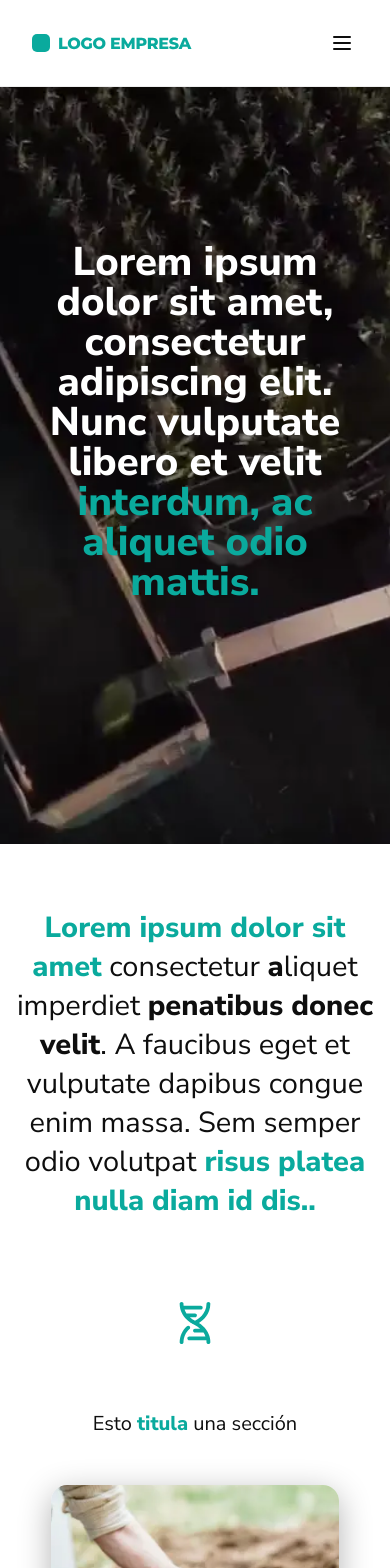
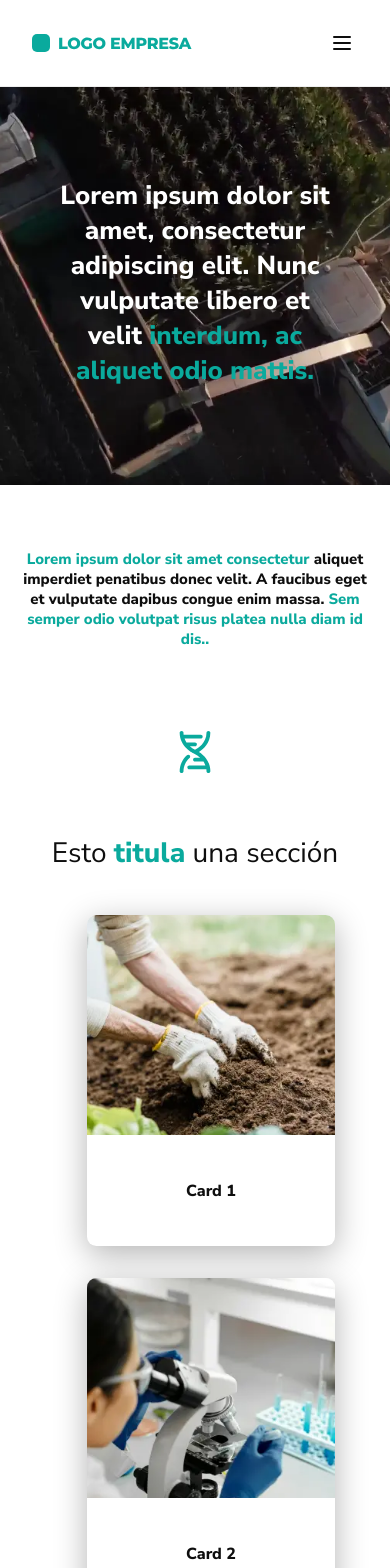
Before and after one commit to tinchx1/frontend-test, a Next.js app: page / in a window 390 px wide. Shown: the top 1568 px of the page. Built offline with nearby package versions, Linux system fonts and the light colour scheme.

Commit message:
Update SCSS styles across multiple components for improved mobile responsiveness and layout adjustments. Adjustments include changing grid settings in CardsSection, refining typography in FAQ, Hero, Intro, Sponsors, and Testimonials components, and modifying dimensions for better visual consistency.

```diff
--- a/src/components/CardsSection.scss
+++ b/src/components/CardsSection.scss
@@ -21,7 +21,7 @@
     @include container;
     max-width: 1400px;
     display: grid;
-    grid-template-columns: repeat(auto-fit, minmax(350px, 1fr));
+    grid-template-columns: repeat(auto-fit, minmax(322px, 1fr));
     gap: $spacing-2xl;
     justify-items: center;
   }
@@ -30,11 +30,12 @@
     @include card-base;
     @include card-hover;
     overflow: hidden;
-    max-width: 400px;
-    width: 100%;
+    width: 322px;
+    height: 430px;
     display: flex;
     flex-direction: column;
     box-shadow: 0 8px 32px rgba(0, 0, 0, 0.3);
+    border-radius: 12px;
 
     &:hover {
       box-shadow: 0 12px 48px rgba(0, 0, 0, 0.4);
@@ -78,21 +79,38 @@
 
   @include mobile-only {
     &__section-title {
-      font-size: $font-size-xl;
+      font-family: 'Nunito Sans', sans-serif;
+      font-weight: 400;
+      font-size: 28px;
+      line-height: 100%;
+      letter-spacing: 0%;
+      text-align: center;
+    }
+
+    &__section-title-accent {
+      font-family: 'Nunito Sans', sans-serif;
+      font-weight: 800;
+      font-size: 28px;
+      line-height: 100%;
+      letter-spacing: 0%;
+      text-align: center;
     }
 
     &__container {
       grid-template-columns: 1fr;
       gap: $spacing-xl;
-      max-width: 320px;
+      max-width: 248px;
+      margin-bottom: $spacing-4xl;
     }
 
     &__item {
-      max-width: 100%;
+      width: 248px;
+      height: 331px;
+      border-radius: 9.24px;
     }
 
     &__image {
-      height: 250px;
+      height: 220px;
     }
 
     &__content {
--- a/src/components/FAQ.scss
+++ b/src/components/FAQ.scss
@@ -13,10 +13,26 @@
   &__title {
     @include section-title;
     font-size: $font-size-3xl;
+
+    @include mobile-only {
+      font-family: $font-family-nunito;
+      font-weight: $font-weight-normal;
+      font-size: 28px;
+      letter-spacing: 0%;
+      text-align: center;
+    }
   }
 
   &__highlight {
     @include text-highlight;
+
+    @include mobile-only {
+      font-family: $font-family-nunito;
+      font-weight: $font-weight-extrabold;
+      font-size: 28px;
+      letter-spacing: 0%;
+      text-align: center;
+    }
   }
 
   &__list {
@@ -43,8 +59,9 @@
     border: none;
     text-align: left;
     font-family: $font-family-nunito;
-    font-size: $font-size-lg;
-    font-weight: $font-weight-medium;
+    font-size: 19.35px;
+    font-weight: $font-weight-bold;
+    letter-spacing: 0%;
     color: $color-primary;
     cursor: pointer;
     display: flex;
@@ -115,8 +132,10 @@
       padding: $spacing-xl $spacing-lg;
       margin: 0;
       color: $color-gray-600;
-      line-height: $line-height-relaxed;
-      font-size: $font-size-sm;
+      font-family: $font-family-nunito;
+      font-weight: $font-weight-bold;
+      font-size: 14.58px;
+      letter-spacing: 0%;
     }
   }
 
--- a/src/components/Hero.scss
+++ b/src/components/Hero.scss
@@ -4,7 +4,8 @@
 .hero {
   position: relative;
   width: 100%;
-  height: 100vh;
+  margin-top: 60px;
+  height: 425px;
   @include flex-center;
   overflow: hidden;
 
@@ -12,6 +13,7 @@
     justify-content: flex-start;
     align-items: flex-end;
     padding-bottom: 10rem;
+    height: 690px;
   }
 
   &__image {
@@ -38,16 +40,22 @@
       align-items: flex-start;
       text-align: left;
       margin-left: 12rem;
-      margin-bottom: $spacing-4xl;
+      margin-bottom: $spacing-xl;
       max-width: 40rem;
     }
   }
 
   &__heading {
+    padding-top: 20px;
     font-family: $font-family-nunito;
-    font-size: 40px;
+    font-size: 26px;
     font-weight: $font-weight-bold;
-    line-height: 100%;
+    max-width: 285px;
+
+    @include tablet-up {
+      font-size: 40px;
+      max-width: 40rem;
+    }
   }
 
   &__subheading {
--- a/src/components/Intro.scss
+++ b/src/components/Intro.scss
@@ -51,4 +51,39 @@
     font-size: clamp(1rem, 3vw, 1.25rem);
     line-height: $line-height-normal;
   }
+
+  // Mobile styles
+  @media (max-width: 768px) {
+    &__heading {
+      font-family: $font-family-nunito;
+      font-weight: 800;
+      font-size: 15px;
+      letter-spacing: 0%;
+      text-align: center;
+    }
+
+    &__accent {
+      font-family: $font-family-nunito;
+      font-weight: 800;
+      font-size: 15px;
+      letter-spacing: 0%;
+      text-align: center;
+
+      &--primary {
+        color: $color-primary;
+        font-family: $font-family-nunito;
+        font-weight: 800;
+        font-size: 15px;
+        letter-spacing: 0%;
+      }
+
+      &--bold {
+        font-weight: 800;
+        color: $color-black;
+        font-family: $font-family-nunito;
+        font-size: 15px;
+        letter-spacing: 0%;
+      }
+    }
+  }
 }
--- a/src/components/Intro.tsx
+++ b/src/components/Intro.tsx
@@ -9,10 +9,10 @@ export function Intro() {
 
         {/* Single headline broken up with differently styled spans */}
         <h2 className="intro__heading">
-          <span className="intro__accent intro__accent--primary">Lorem ipsum dolor sit amet</span> consectetur <span className="intro__accent intro__accent--bold">a</span>liquet
+          <span className="intro__accent intro__accent--primary">Lorem ipsum dolor sit amet consectetur</span> <span className="intro__accent intro__accent--bold">a</span>liquet
           <br />
           imperdiet <span className="intro__accent intro__accent--bold">penatibus donec velit</span>. A faucibus eget et
-          vulputate dapibus congue enim massa. Sem semper odio volutpat
+          vulputate dapibus congue enim massa. <span className="intro__accent intro__accent--primary">Sem semper odio volutpat</span>
           <span className="intro__accent intro__accent--primary"> risus platea nulla diam id dis..</span>
         </h2>
         <IntroIcon />
--- a/src/components/Sponsors.scss
+++ b/src/components/Sponsors.scss
@@ -13,10 +13,26 @@
 
   &__title {
     @include section-title;
+
+    @include mobile-only {
+      font-family: $font-family-nunito;
+      font-weight: $font-weight-extrabold;
+      font-size: 28px;
+      letter-spacing: 0%;
+      text-align: center;
+    }
   }
 
   &__highlight {
     @include text-highlight;
+
+    @include mobile-only {
+      font-family: $font-family-nunito;
+      font-weight: $font-weight-semibold;
+      font-size: 28px;
+      letter-spacing: 0%;
+      text-align: center;
+    }
   }
 
   &__item {
--- a/src/components/Testimonials.scss
+++ b/src/components/Testimonials.scss
@@ -14,10 +14,28 @@
 
   &__title {
     @include section-title;
+
+    @include mobile-only {
+      font-family: $font-family-nunito;
+      font-weight: $font-weight-normal;
+      font-size: 28px;
+      line-height: 100%;
+      letter-spacing: 0%;
+      text-align: center;
+    }
   }
 
   &__highlight {
     @include text-highlight;
+
+    @include mobile-only {
+      font-family: $font-family-nunito;
+      font-weight: $font-weight-extrabold;
+      font-size: 28px;
+      line-height: 100%;
+      letter-spacing: 0%;
+      text-align: center;
+    }
   }
 
   &__grid {
```
